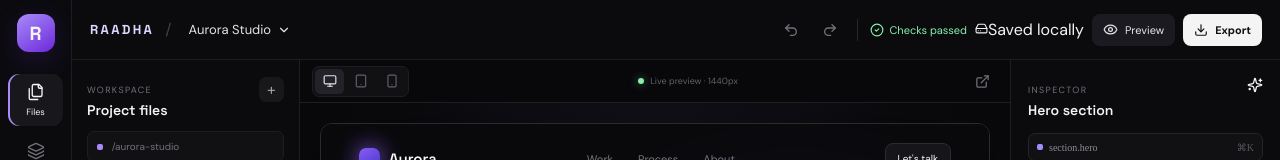
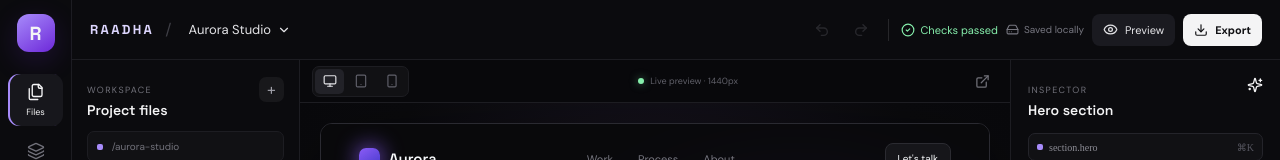
Before and after one commit to Swapnild007/RAADHA, a React (Vite) app: page / in a window 1280 px wide. Shown: the top 160 px of the page. Built offline with nearby package versions, Linux system fonts and the light colour scheme.

Commit message:
style: polish save status and editor history controls

```diff
--- a/src/styles.css
+++ b/src/styles.css
@@ -70,3 +70,10 @@ body{min-width:0;overflow-x:hidden}
   .hero-card{margin-top:18px}
   .terminal-line{font-size:8px}
 }
+
+/* Product controls: truthful local-save state and accessible disabled history actions. */
+.save-status{display:flex;align-items:center;gap:5px;color:#777780;font-size:10px;white-space:nowrap}
+.icon-button:disabled{opacity:.28;cursor:not-allowed}
+@media(max-width:800px){
+  .save-status{display:none}
+}
```
